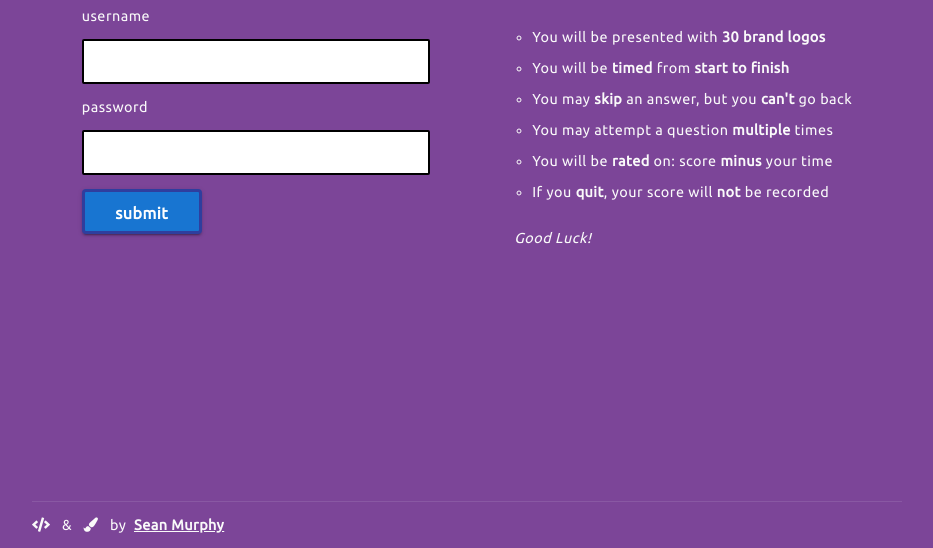
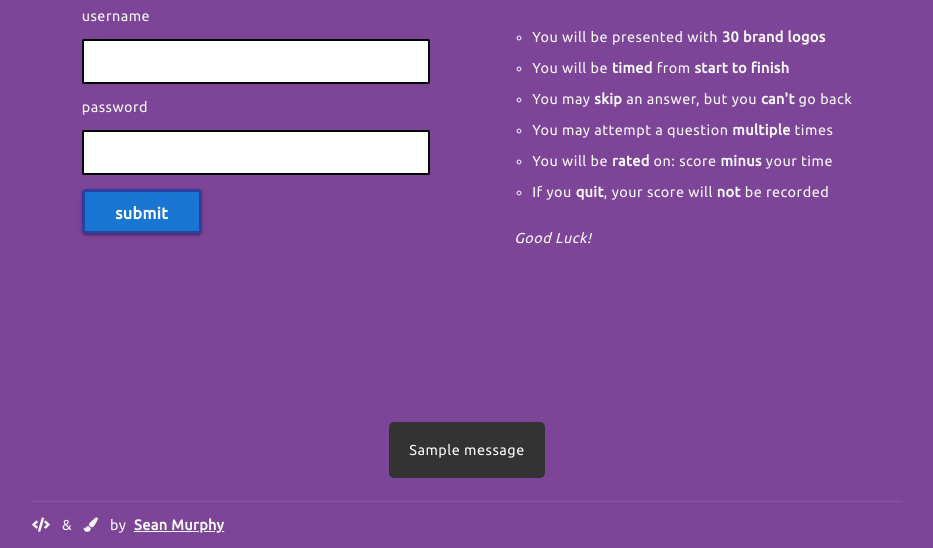
Before and after one commit to nazarja/guess-the-logo, a Flask app: page / in a window 1280 px wide. Shown: the part 252-800 px from the top of the page, without its empty margins (173-1106 px from the left). Run offline with Flask 2, Linux system fonts and the light colour scheme; one stand-in notice (Sample message) is shown; some libraries are stand-ins or nearby versions.

Commit message:
Added flash error message to base.html and styled its CSS

```diff
--- a/app/helpers.py
+++ b/app/helpers.py
@@ -36,19 +36,6 @@ def login_user(username, password):
 
 
 
-def create_session_variables(user):
-	session['user'] = user['username']
-	session['last_played'] = user['last_played']
-	session['times_played'] = user['times_played']
-	session['best_time'] = user['best_time']
-	session['best_score'] = user['best_score']
-	session['rating'] = user['rating']
-	session['current_time'] = user['current_time']
-	session['current_score'] = user['current_score']
-	session['current_rating'] = user['current_rating']
-
-
-
 '''
 	open json file and parse to dict,
 	use lamda function to sort by rating,
@@ -66,8 +53,34 @@ def get_leaderboard():
 
 
 
+
 def get_game():
     with open('app/data/game.json') as game_file:
         game = json.load(game_file)
         random.shuffle(game['game'])
         return game['game']
+
+
+
+
+def create_session_variables(user):
+	session['user'] = user['username']
+	session['last_played'] = user['last_played']
+	session['times_played'] = user['times_played']
+	session['best_time'] = user['best_time']
+	session['best_score'] = user['best_score']
+	session['rating'] = user['rating']
+	session['current_time'] = user['current_time']
+	session['current_score'] = user['current_score']
+	session['current_rating'] = user['current_rating']
+
+
+
+
+def reset_variables():
+	session['game'] = get_game()
+	session['index'] = 0
+	session['correct'] = 0
+	session['current_time'] = 0
+	session['current_score'] = 0
+	session['current_rating'] = 0
--- a/app/routes.py
+++ b/app/routes.py
@@ -1,7 +1,7 @@
 from app import app
 from flask import render_template, redirect, url_for, session, request, flash
 from app.forms import LoginForm, AnswerForm
-from app.helpers import get_leaderboard, get_game, login_user, create_session_variables
+from app.helpers import get_leaderboard,  login_user, create_session_variables, reset_variables
 
 
 
@@ -12,13 +12,12 @@ from app.helpers import get_leaderboard, get_game, login_user, create_session_va
 @app.route('/index', methods=['GET', 'POST'])
 def index():
 
+    if 'user' in session:
+        # reset variables
+        reset_variables()
+
     # new instance of LoginForm
     login_form = LoginForm()
-
-    # temp variables for testing
-    session['game'] = get_game()
-    session['index'] = 0
-    session['correct'] = 0
 
     # if form is valid
     if login_form.validate_on_submit():
--- a/app/static/css/main.css
+++ b/app/static/css/main.css
@@ -72,6 +72,27 @@ a:hover {
 .fade-slide-in {
     margin-top: 100px;
     opacity: 0;
+}
+
+.flash {
+    width: fit-content;
+    background-color: #333;
+    padding: 20px;
+    border-radius: 5px;
+    position: absolute;
+    bottom: 70px;
+    left: 0;
+    right: 0;
+    margin: auto;
+    animation-iteration-count: 1;
+    animation-name: showflash;
+    animation-duration: .5s;
+    animation-timing-function: cubic-bezier(0.95, 0.05, 0.795, 0.035);
+}
+
+@keyframes showflash {
+    from {bottom: -60px}
+    to { bottom: 60px}
 }
 
 
--- a/app/templates/base.html
+++ b/app/templates/base.html
@@ -33,6 +33,9 @@
         {% block content %}
         {% endblock %}
 
+        <!-- FLASH ALERTS  -->
+        {% include 'partials/_flash.html' %}
+
         <!-- CLOUDS ANIMATION -->
         {% include 'partials/_clouds.html' %}
     </main>
--- /dev/null
+++ b/app/templates/partials/_flash.html
@@ -0,0 +1,9 @@
+{% block content %}
+    {% with messages = get_flashed_messages() %}
+        {% if messages %}
+            {% for message in messages %}
+            <div class="flash" role="alert">{{ message }}</div>
+            {% endfor %}
+        {% endif %}
+    {% endwith %}
+{% endblock %}
```
